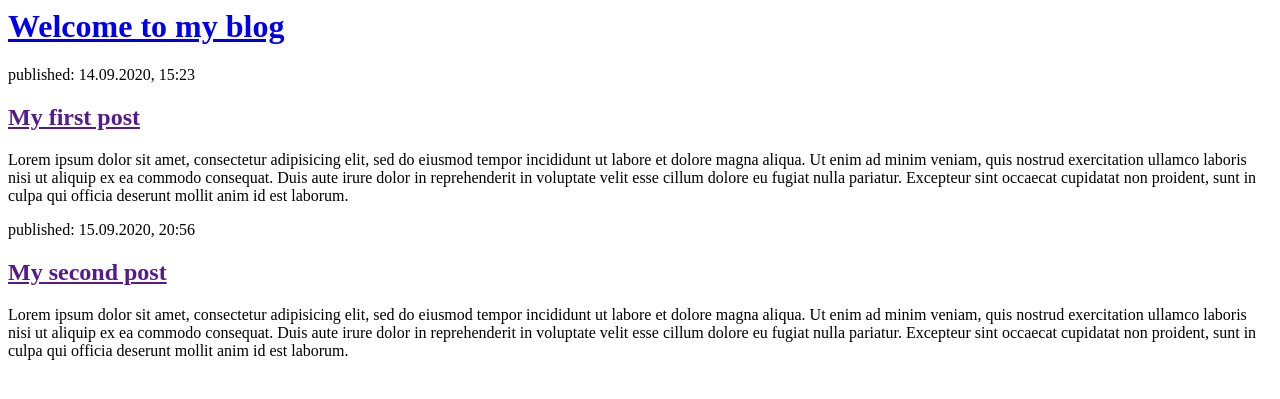
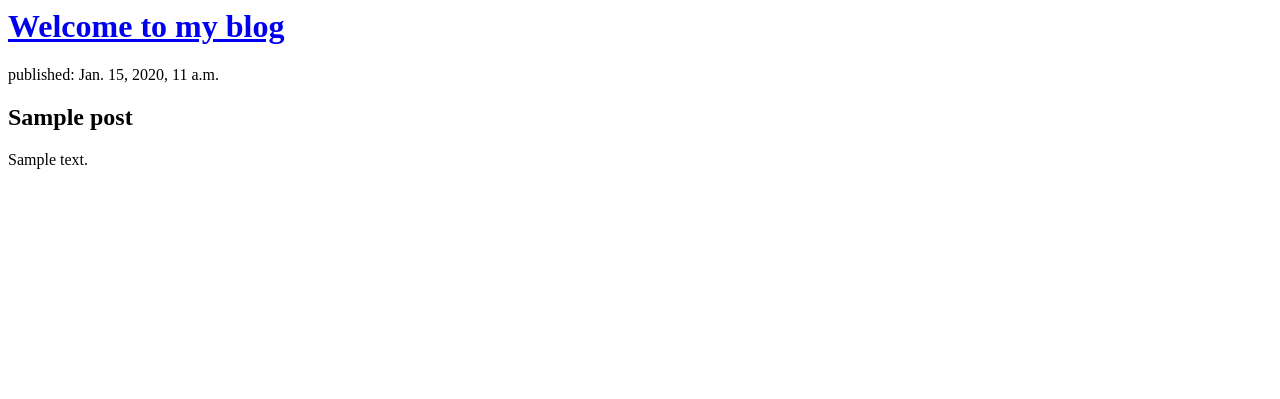
Before and after one commit to realWadim/myBlog, a Django app: page / in a window 1280 px wide. Shown: the top 399 px of the page. Run offline with Django 3.2, Linux system fonts and the light colour scheme; tables that the repository leaves empty hold one stand-in row (values such as "Sample post").

Commit message:
updated views

```diff
--- a/blog/templates/blog/post_list.html
+++ b/blog/templates/blog/post_list.html
@@ -6,17 +6,17 @@
         <div>
             <h1><a href="/">Welcome to my blog</a></h1>
         </div>
-
+        {% for post in posts %}
         <div>
-            <p>published: 14.09.2020, 15:23</p>
-            <h2><a href="">My first post</a></h2>
-            <p>Lorem ipsum dolor sit amet, consectetur adipisicing elit, sed do eiusmod tempor incididunt ut labore et dolore magna aliqua. Ut enim ad minim veniam, quis nostrud exercitation ullamco laboris nisi ut aliquip ex ea commodo consequat. Duis aute irure dolor in reprehenderit in voluptate velit esse cillum dolore eu fugiat nulla pariatur. Excepteur sint occaecat cupidatat non proident, sunt in culpa qui officia deserunt mollit anim id est laborum.</p>
+            <p>published: {{post.published_date}}</p>
+            <h2>{{post.title}}</h2>
+            <p>{{post.text|linebreaksbr}}</p>
+            <br>
         </div>
 
-        <div>
-            <p>published: 15.09.2020, 20:56</p>
-            <h2><a href="">My second post</a></h2>
-            <p>Lorem ipsum dolor sit amet, consectetur adipisicing elit, sed do eiusmod tempor incididunt ut labore et dolore magna aliqua. Ut enim ad minim veniam, quis nostrud exercitation ullamco laboris nisi ut aliquip ex ea commodo consequat. Duis aute irure dolor in reprehenderit in voluptate velit esse cillum dolore eu fugiat nulla pariatur. Excepteur sint occaecat cupidatat non proident, sunt in culpa qui officia deserunt mollit anim id est laborum.</p>
-        </div>
+
+
+        {% endfor %}
+
     </body>
 </html>
--- a/blog/views.py
+++ b/blog/views.py
@@ -1,6 +1,9 @@
 from django.shortcuts import render
+from django.utils import timezone
+from .models import Post
 
 # Create your views here.
 
 def post_list(request):
-    return render(request,'blog/post_list.html', {})
+    posts = Post.objects.filter(published_date__lte=timezone.now()).order_by('published_date')
+    return render(request,'blog/post_list.html', {'posts':posts})
```
